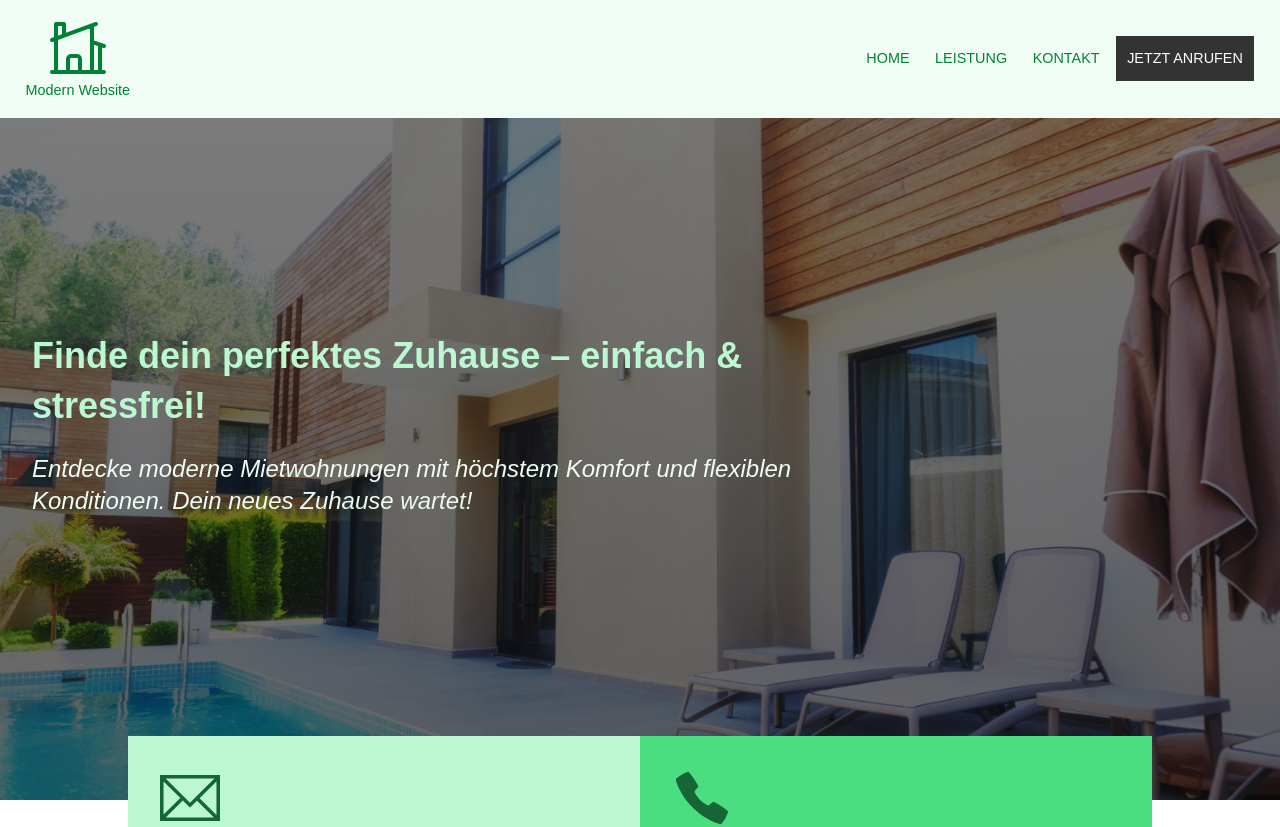
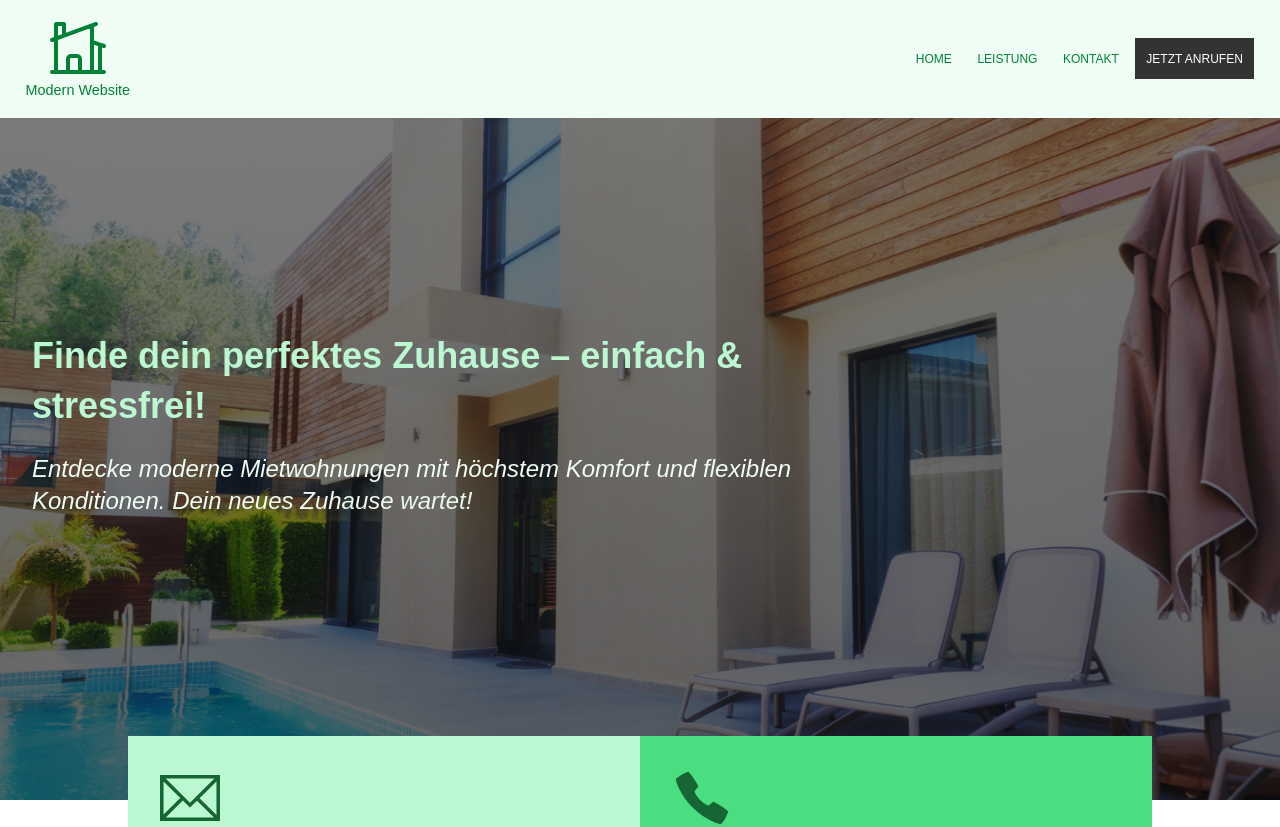
Before and after one commit to bugixtix/modern-website, a Next.js app: page / in a window 1280 px wide. Shown: the top 827 px of the page. Built offline with nearby package versions, Linux system fonts and the light colour scheme.

Commit message:
Update: Style

```diff
--- a/app/globals.css
+++ b/app/globals.css
@@ -50,7 +50,7 @@ body{
 .navbar--options--sc-scrolled{top:4.4rem; background-color: var(--navbar-menu-bg-secondary);border-top: 2px solid var(--options-hover-color);}
 .show-menu{opacity: 1; transform: scale(1);}
 .hide-menu{opacity: 0; transform: scale(0);}
-.navbar-options{color: var(--options-color); transition: var(--default-transition); padding:0.6rem;}
+.navbar-options{color: var(--options-color); transition: var(--default-transition); padding:0.6rem; font-size: smaller;}
 .navbar-options:hover{color: var(--options-hover-color);}
 .options-call{background-color: var(--options-hover-color); color: var(--options-color-secondary); border: 2px solid var(--options-hover-color);}
 .options-call:hover{background-color: transparent; color: var(--options-hover-color); }
```
